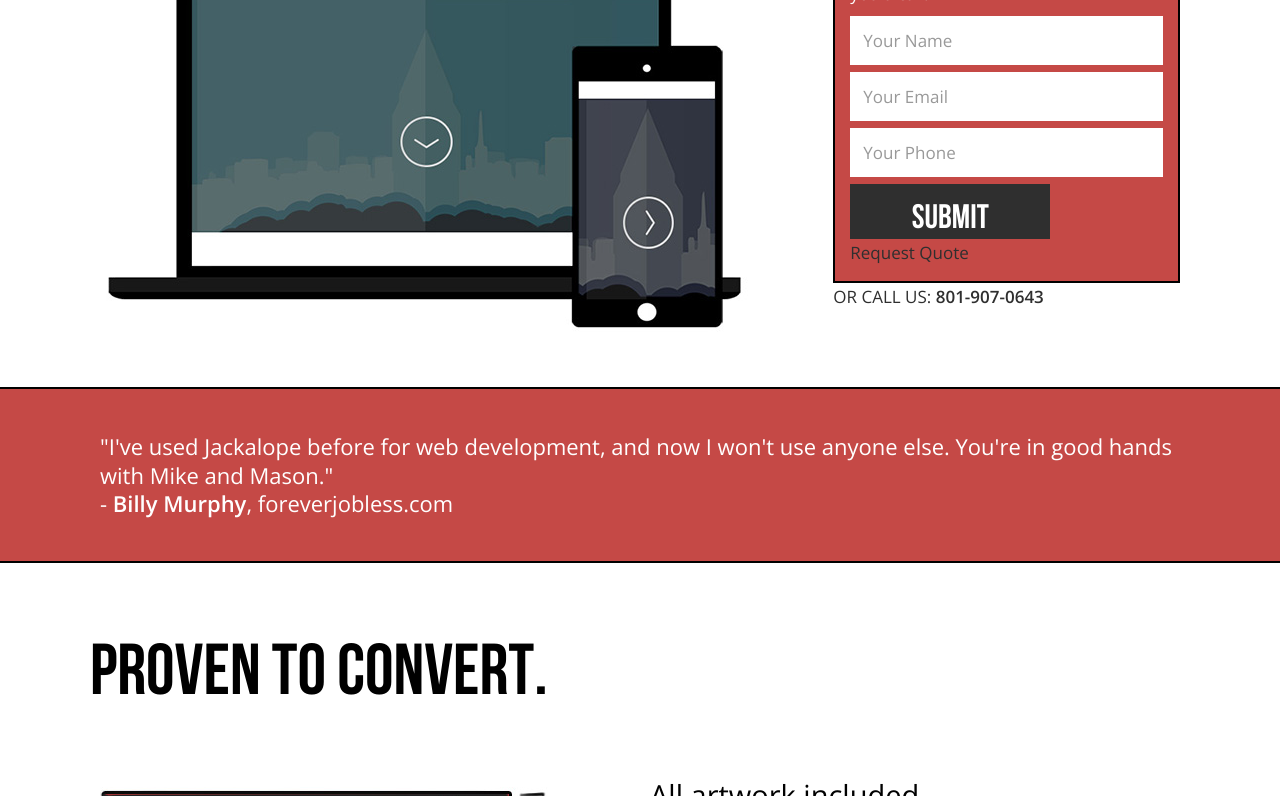
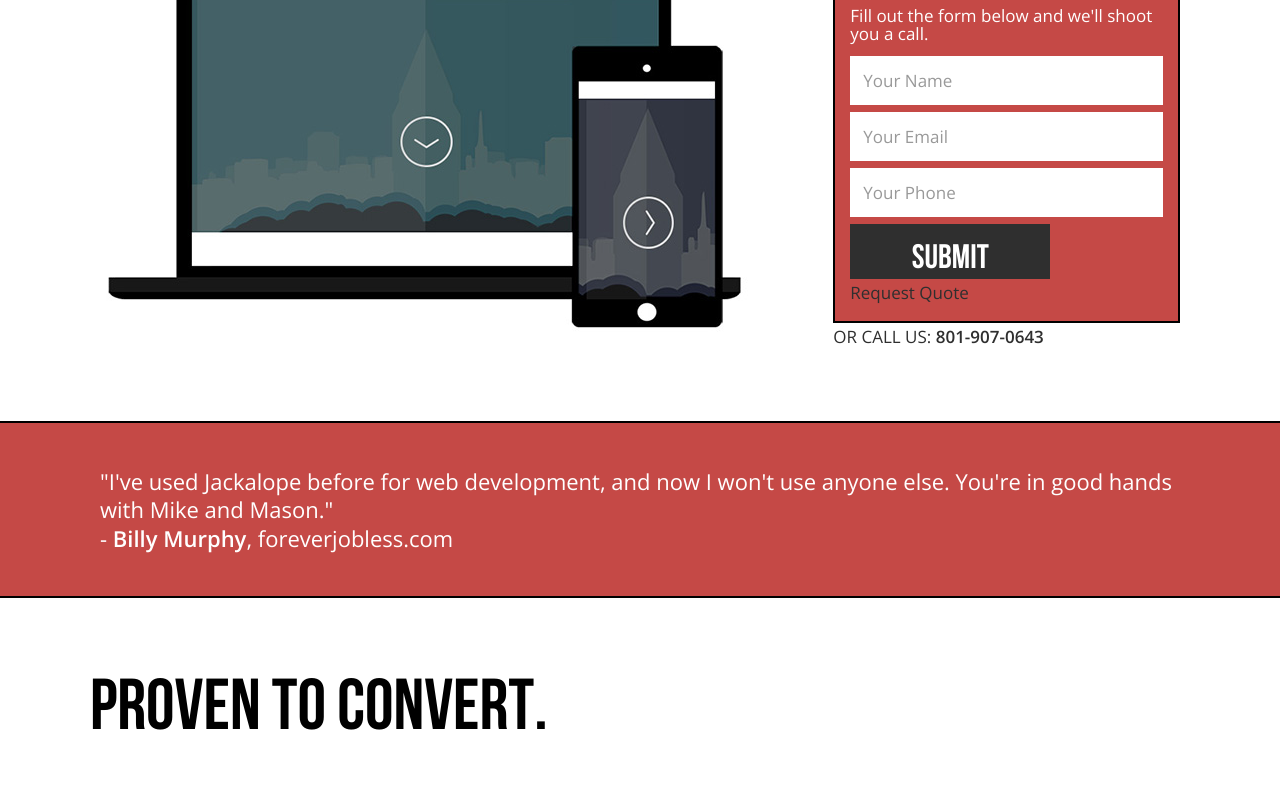
Before and after one commit to masoninthesis/JackalopeMedia, a plain HTML site: page public_html/webdevelopment.html in a window 1280 px wide. Shown: the part 304-1100 px from the top of the page. Drawn offline with nearby package versions, Linux system fonts and the light colour scheme; a script that the page names is missing.

Commit message:
recommiting changes,
/webdesign wasn't commited for some reason

```diff
--- a/public_html/webdevelopment.html
+++ b/public_html/webdevelopment.html
@@ -103,8 +103,11 @@
 	</h2>
     </div>
     <div class="row inner-page">
-      <div class="col-md-4 col-md-push-8">
-	<div class="lead-form">
+    <div class="col-md-8 lazy-container">
+        <img class="lazy" alt="Looks great on every device" src="img/pixel.png" data-original="img/HomeImage2.jpg" />
+      </div>
+      <div class="col-md-4">
+	<div class="lead-form contact-spacing">
 	<p class="lead-text">
 				Get a Site that <font color="#C54946">WORKS</font> FOR YOU.
 	</p>
@@ -125,10 +128,7 @@
         <!-- <a href="#features" title="Check out more freatures!" class="scroll btn btn-jackalope btn-centered"><i class="icon-caret-down"></i> Learn more</a> -->
 		<!-- ><a href="#features" title="Check out more freatures!" class="scroll btn-jackalope btn-centered"><i class="icon-caret-down"></i> Learn more</a> -->
       </div>
-	<div class="col-md-8 col-md-pull-4 lazy-container">
-        <img class="lazy" alt="Looks great on every device" src="img/pixel.png" data-original="img/HomeImage2.jpg" />
-      </div>
-    </div>
+	</div>
   </div> <!-- /#home -->
 
   <!-- Sign up -->
```
